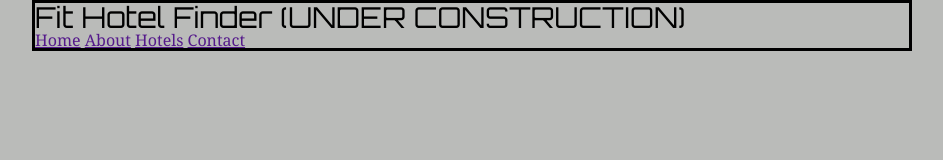
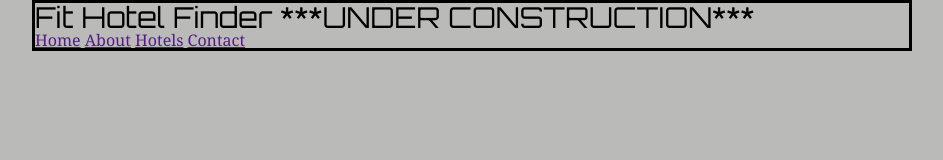
Before and after one commit to raypugh07/fithotelfinder, a plain HTML site: page index.html in a window 1280 px wide. Shown: the whole page, without its empty margins (168-1111 px from the left). Drawn offline with Linux system fonts and the light colour scheme.

Commit message:
under construction,index.html

```diff
--- a/index.html
+++ b/index.html
@@ -22,7 +22,7 @@
 
     <header class='header'>
 
-      <h1>Fit Hotel Finder (UNDER CONSTRUCTION)</h1>
+      <h1>Fit Hotel Finder ***UNDER CONSTRUCTION***</h1>
 
     <nav>
         <a href="">Home</a>
```
